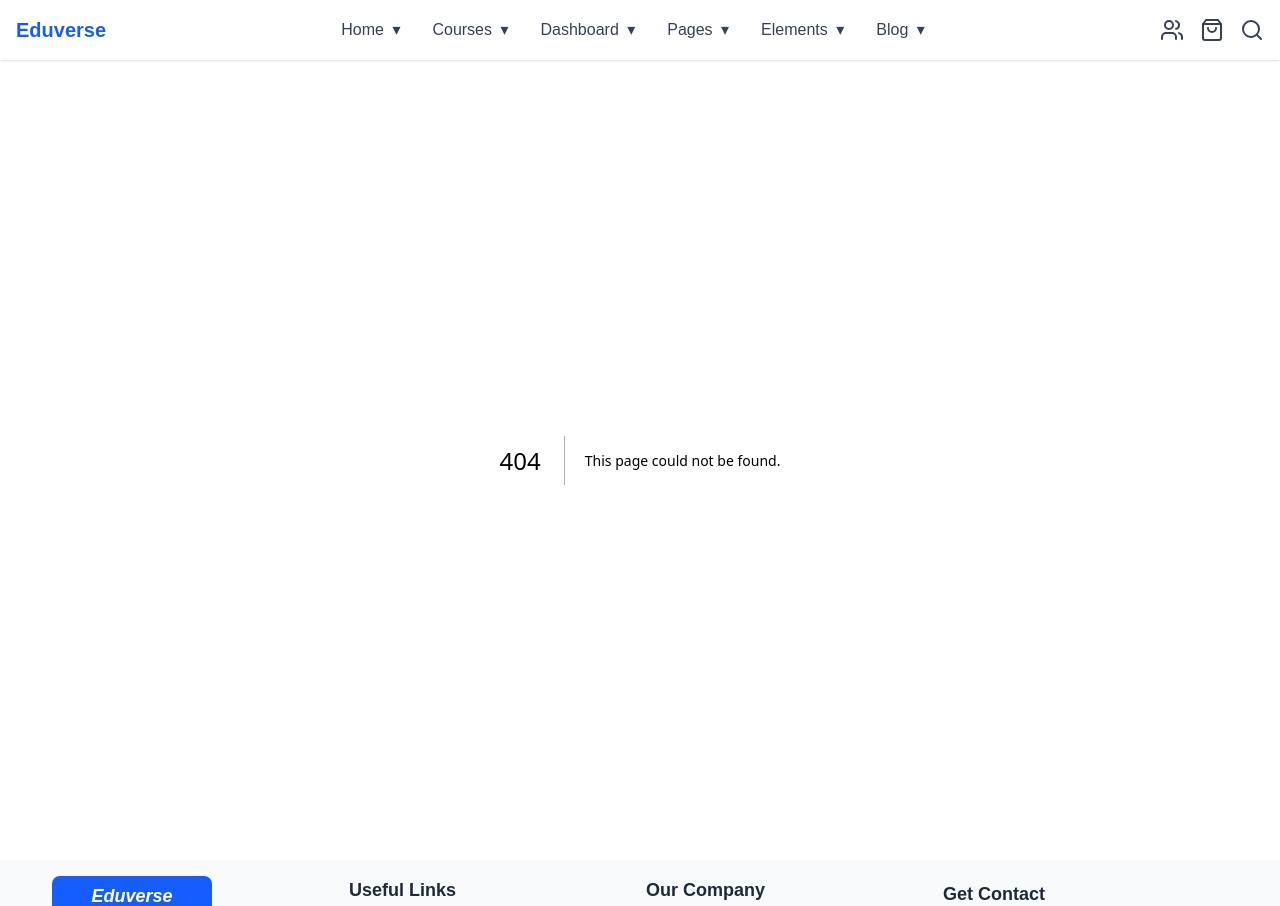
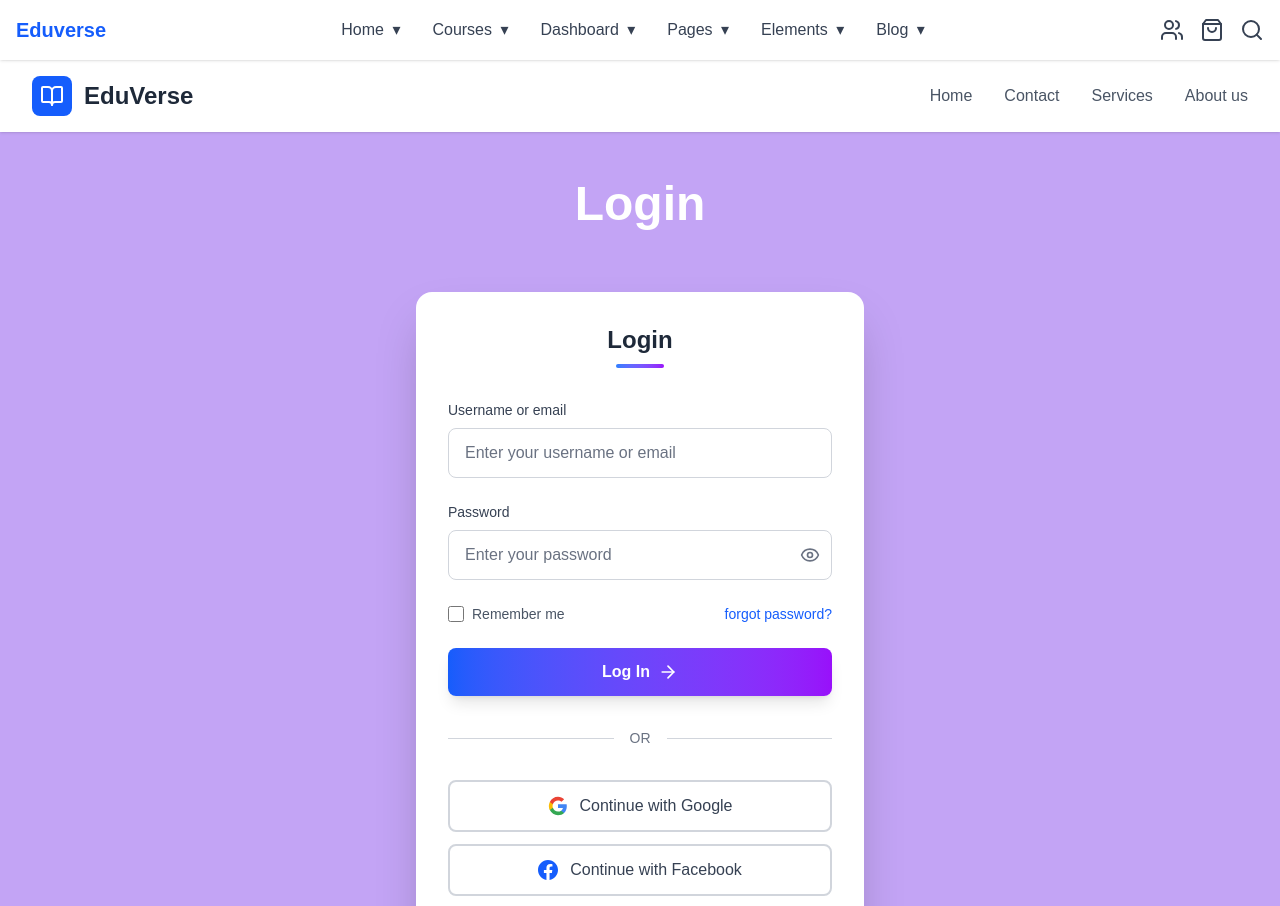
Before and after one commit to Pratikshya98343/edu, a Next.js app: page /login in a window 1280 px wide. Before the commit this address had no page. Shown: the top 906 px of the page. Built offline with nearby package versions, Linux system fonts and the light colour scheme.

Commit message:
login page frontend added

```diff
--- /dev/null
+++ b/src/app/login/page.jsx
@@ -0,0 +1,194 @@
+'use client';
+import { React,useState } from 'react';
+import { Eye, EyeOff, ArrowRight, BookOpen } from 'lucide-react';
+
+export default function EduVerseLogin() {
+  const [formData, setFormData] = useState({
+    username: '',
+    password: '',
+    rememberMe: false
+  });
+  const [showPassword, setShowPassword] = useState(false);
+
+  const handleInputChange = (e) => {
+    const { name, value, type, checked } = e.target;
+    setFormData(prev => ({
+      ...prev,
+      [name]: type === 'checkbox' ? checked : value
+    }));
+  };
+
+  const handleSubmit = (e) => {
+    e.preventDefault();
+    console.log('Login attempt:', formData);
+    // Handle login logic here
+  };
+
+  return (
+    <div className="min-h-screen" style={{ backgroundColor: '#c3a4f5' }}>
+      {/* Header */}
+      <header className="bg-white shadow-sm">
+        <div className="max-w-7xl mx-auto px-4 sm:px-6 lg:px-8">
+          <div className="flex justify-between items-center py-4">
+            <div className="flex items-center space-x-3">
+              <div className="flex items-center justify-center w-10 h-10 bg-blue-600 rounded-lg">
+                <BookOpen className="w-6 h-6 text-white" />
+              </div>
+              <span className="text-2xl font-bold text-gray-800">EduVerse</span>
+            </div>
+            <nav className="hidden md:flex space-x-8">
+              <a href="#" className="text-gray-600 hover:text-gray-900 font-medium transition-colors">
+                Home
+              </a>
+              <a href="#" className="text-gray-600 hover:text-gray-900 font-medium transition-colors">
+                Contact
+              </a>
+              <a href="#" className="text-gray-600 hover:text-gray-900 font-medium transition-colors">
+                Services
+              </a>
+              <a href="#" className="text-gray-600 hover:text-gray-900 font-medium transition-colors">
+                About us
+              </a>
+            </nav>
+          </div>
+        </div>
+      </header>
+
+      {/* Main Content */}
+      <div className="flex flex-col items-center justify-center min-h-[calc(100vh-80px)] px-4 py-12">
+        {/* Page Title */}
+        <div className="text-center mb-12">
+          <h1 className="text-5xl font-bold text-white mb-4">Login</h1>
+        </div>
+
+        {/* Login Form Container */}
+        <div className="w-full max-w-md">
+          <div className="bg-white rounded-2xl shadow-2xl p-8">
+            {/* Form Header */}
+            <div className="text-center mb-8">
+              <h2 className="text-2xl font-semibold text-gray-800 mb-2">Login</h2>
+              <div className="w-12 h-1 bg-gradient-to-r from-blue-500 to-purple-600 rounded-full mx-auto"></div>
+            </div>
+
+            {/* Login Form */}
+            <div className="space-y-6">
+              {/* Username/Email Field */}
+              <div>
+                <label htmlFor="username" className="block text-sm font-medium text-gray-700 mb-2">
+                  Username or email
+                </label>
+                <input
+                  type="text"
+                  id="username"
+                  name="username"
+                  value={formData.username}
+                  onChange={handleInputChange}
+                  className="w-full px-4 py-3 border border-gray-300 rounded-lg focus:ring-2 focus:ring-blue-500 focus:border-blue-500 transition-all duration-200 text-gray-900 placeholder-gray-500"
+                  placeholder="Enter your username or email"
+                  required
+                />
+              </div>
+
+              {/* Password Field */}
+              <div>
+                <label htmlFor="password" className="block text-sm font-medium text-gray-700 mb-2">
+                  Password
+                </label>
+                <div className="relative">
+                  <input
+                    type={showPassword ? "text" : "password"}
+                    id="password"
+                    name="password"
+                    value={formData.password}
+                    onChange={handleInputChange}
+                    className="w-full px-4 py-3 pr-12 border border-gray-300 rounded-lg focus:ring-2 focus:ring-blue-500 focus:border-blue-500 transition-all duration-200 text-gray-900 placeholder-gray-500"
+                    placeholder="Enter your password"
+                    required
+                  />
+                  <button
+                    type="button"
+                    onClick={() => setShowPassword(!showPassword)}
+                    className="absolute right-3 top-1/2 transform -translate-y-1/2 text-gray-500 hover:text-gray-700"
+                  >
+                    {showPassword ? <EyeOff className="w-5 h-5" /> : <Eye className="w-5 h-5" />}
+                  </button>
+                </div>
+              </div>
+
+              {/* Remember Me & Forgot Password */}
+              <div className="flex items-center justify-between">
+                <label className="flex items-center cursor-pointer">
+                  <input
+                    type="checkbox"
+                    name="rememberMe"
+                    checked={formData.rememberMe}
+                    onChange={handleInputChange}
+                    className="w-4 h-4 text-blue-600 bg-gray-100 border-gray-300 rounded focus:ring-blue-500 focus:ring-2"
+                  />
+                  <span className="ml-2 text-sm text-gray-600">Remember me</span>
+                </label>
+                <a href="#" className="text-sm text-blue-600 hover:text-blue-700 font-medium transition-colors">
+                  forgot password?
+                </a>
+              </div>
+
+              {/* Login Button */}
+              <button
+                onClick={handleSubmit}
+                className="w-full bg-gradient-to-r from-blue-600 to-purple-600 text-white font-semibold py-3 px-4 rounded-lg hover:from-blue-700 hover:to-purple-700 focus:ring-4 focus:ring-blue-300 transition-all duration-200 flex items-center justify-center space-x-2 shadow-lg hover:shadow-xl transform hover:scale-[1.02]"
+              >
+                <span>Log In</span>
+                <ArrowRight className="w-5 h-5" />
+              </button>
+            </div>
+
+            {/* Divider */}
+            <div className="my-8 flex items-center">
+              <div className="flex-1 border-t border-gray-300"></div>
+              <span className="px-4 text-gray-500 text-sm font-medium">OR</span>
+              <div className="flex-1 border-t border-gray-300"></div>
+            </div>
+
+            {/* Social Login Buttons */}
+            <div className="space-y-3">
+              <button className="w-full flex items-center justify-center space-x-3 bg-white border-2 border-gray-300 text-gray-700 py-3 px-4 rounded-lg hover:bg-gray-50 hover:border-gray-400 transition-all duration-200 font-medium">
+                <svg className="w-5 h-5" viewBox="0 0 24 24" fill="currentColor">
+                  <path d="M22.56 12.25c0-.78-.07-1.53-.2-2.25H12v4.26h5.92c-.26 1.37-1.04 2.53-2.21 3.31v2.77h3.57c2.08-1.92 3.28-4.74 3.28-8.09z" fill="#4285F4"/>
+                  <path d="M12 23c2.97 0 5.46-.98 7.28-2.66l-3.57-2.77c-.98.66-2.23 1.06-3.71 1.06-2.86 0-5.29-1.93-6.16-4.53H2.18v2.84C3.99 20.53 7.7 23 12 23z" fill="#34A853"/>
+                  <path d="M5.84 14.09c-.22-.66-.35-1.36-.35-2.09s.13-1.43.35-2.09V7.07H2.18C1.43 8.55 1 10.22 1 12s.43 3.45 1.18 4.93l2.85-2.22.81-.62z" fill="#FBBC05"/>
+                  <path d="M12 5.38c1.62 0 3.06.56 4.21 1.64l3.15-3.15C17.45 2.09 14.97 1 12 1 7.7 1 3.99 3.47 2.18 7.07l3.66 2.84c.87-2.6 3.3-4.53 6.16-4.53z" fill="#EA4335"/>
+                </svg>
+                <span>Continue with Google</span>
+              </button>
+
+              <button className="w-full flex items-center justify-center space-x-3 bg-white border-2 border-gray-300 text-gray-700 py-3 px-4 rounded-lg hover:bg-gray-50 hover:border-gray-400 transition-all duration-200 font-medium">
+                <svg className="w-5 h-5 text-blue-600" fill="currentColor" viewBox="0 0 24 24">
+                  <path d="M24 12.073c0-6.627-5.373-12-12-12s-12 5.373-12 12c0 5.99 4.388 10.954 10.125 11.854v-8.385H7.078v-3.47h3.047V9.43c0-3.007 1.792-4.669 4.533-4.669 1.312 0 2.686.235 2.686.235v2.953H15.83c-1.491 0-1.956.925-1.956 1.874v2.25h3.328l-.532 3.47h-2.796v8.385C19.612 23.027 24 18.062 24 12.073z"/>
+                </svg>
+                <span>Continue with Facebook</span>
+              </button>
+            </div>
+
+            {/* Sign Up Link */}
+            <div className="mt-8 text-center">
+              <p className="text-gray-600">
+                Don't have an account?{' '}
+                <a href="#" className="text-blue-600 hover:text-blue-700 font-semibold transition-colors">
+                  Create Account
+                </a>
+              </p>
+            </div>
+          </div>
+        </div>
+
+        {/* Educational Quote */}
+        <div className="mt-12 text-center max-w-2xl">
+          <p className="text-white/90 text-lg italic">
+            "Education is the most powerful weapon which you can use to change the world."
+          </p>
+          <p className="text-white/70 text-sm mt-2">- Nelson Mandela</p>
+        </div>
+      </div>
+    </div>
+  );
+}
```
